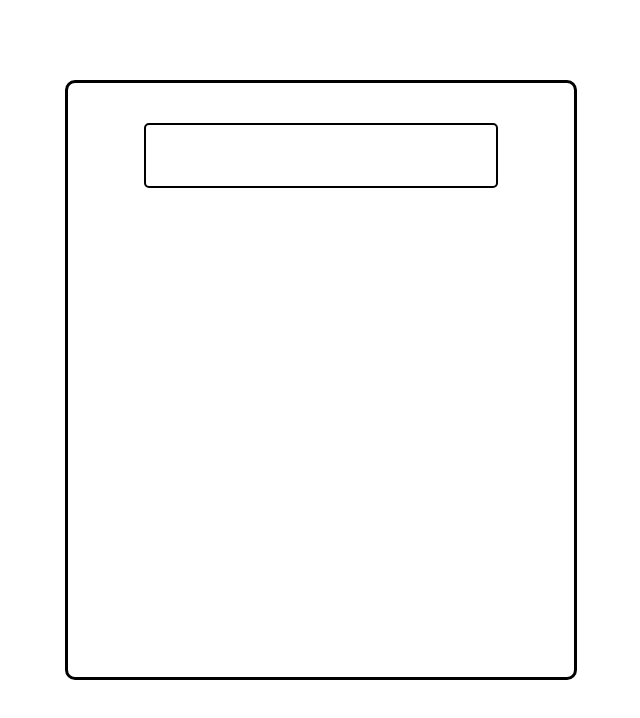
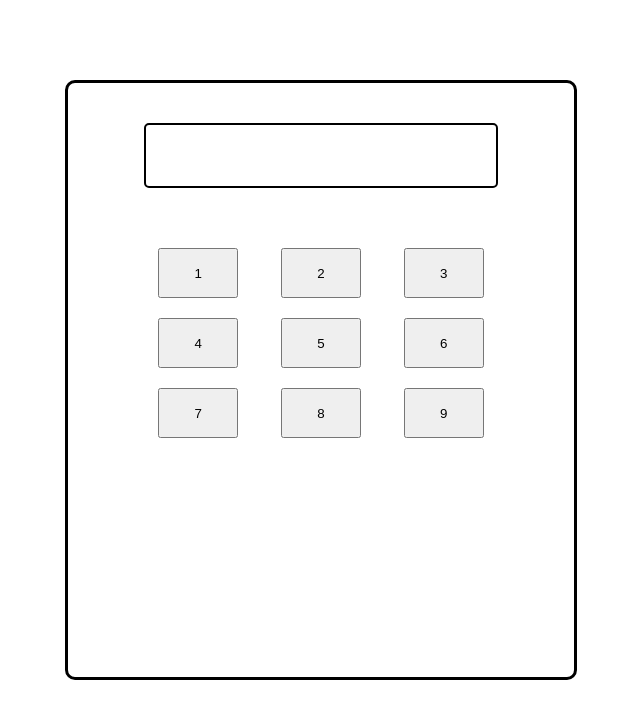
Before and after one commit to JWCTempleton/TOP-Calculator, a plain HTML site: page index.html in a window 1280 px wide. Shown: the whole page, without its empty margins (319-959 px from the left). Drawn offline with Linux system fonts and the light colour scheme.

Commit message:
Add buttons for numbers

```diff
--- a/index.html
+++ b/index.html
@@ -11,6 +11,22 @@
   <body>
     <div id="container">
       <div class="display"></div>
+      <div class="button-container">
+        <div class="first-row">
+          <button class="button-one">1</button>
+          <button class="button-two">2</button>
+          <button class="button-three">3</button>
+        </div>
+        <div class="second-row">
+          <button class="button-four">4</button>
+          <button class="button-five">5</button>
+          <button class="button-six">6</button>
+        </div>
+        <div class="third-row">
+          <button class="button-seven">7</button>
+          <button class="button-eight">8</button>
+          <button class="button-nine">9</button>
+      </div>
     </div>
   </body>
 </html>
--- a/style.css
+++ b/style.css
@@ -25,3 +25,18 @@ html {
     margin: 4rem auto;
     border-radius: .5rem;
 }
+
+.button-container {
+    display: flex;
+    justify-content: center;
+    flex-direction: column;
+    align-items: center;
+    gap:2rem;
+    margin-top: 6rem;
+}
+
+button {
+    width: 8rem;
+    height: 5rem;
+    margin: 0 2rem;
+}
```
